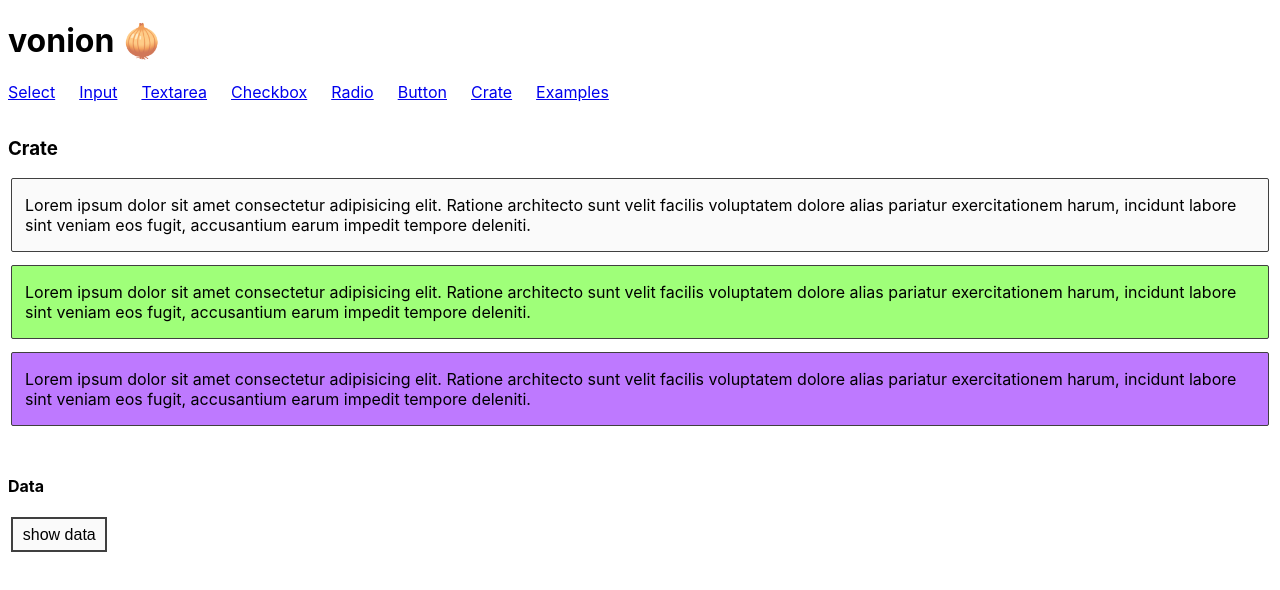
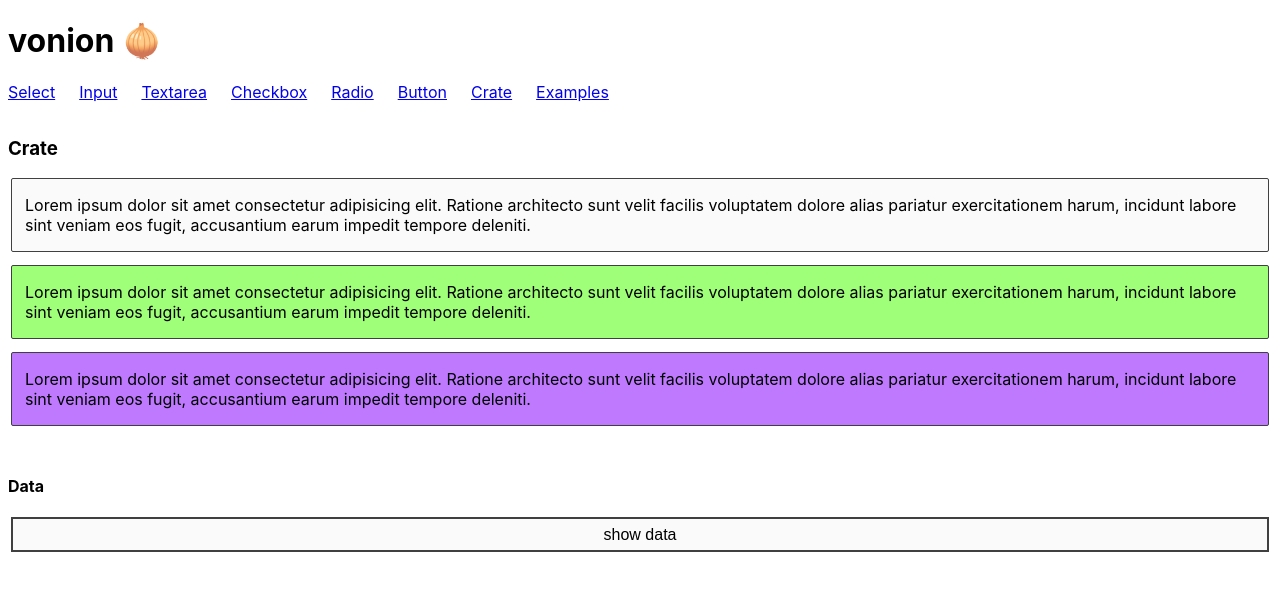
Before and after one commit to anthonkendel/vonion, a Vue app: page /#/crate in a window 1280 px wide. Shown: the top 590 px of the page. Built offline with nearby package versions, Linux system fonts and the light colour scheme.

Commit message:
feat: use flexbox for o-element

```diff
--- a/src/components/checkbox/o-checkbox.vue
+++ b/src/components/checkbox/o-checkbox.vue
@@ -1,5 +1,5 @@
 <template>
-  <o-element>
+  <o-element is-row>
     <input
       class="checkbox"
       v-bind="$attrs"
--- a/src/components/element/o-element.vue
+++ b/src/components/element/o-element.vue
@@ -1,16 +1,27 @@
 <template>
-  <div class="element">
+  <div class="element" :class="{ row: isRow }">
     <slot name="default" />
   </div>
 </template>
 
 <script lang="ts">
 import Vue from 'vue';
-export default Vue.extend({ name: 'OElement' });
+export default Vue.extend({
+  name: 'OElement',
+  props: {
+    isRow: Boolean,
+  },
+});
 </script>
 
 <style lang="scss" scoped>
 .element {
+  display: flex;
+  flex-direction: column;
   margin: 0 0.2rem 0.8rem;
 }
+
+.row {
+  flex-direction: row;
+}
 </style>
--- a/src/components/legend/o-legend.vue
+++ b/src/components/legend/o-legend.vue
@@ -7,7 +7,7 @@
 <script lang="ts">
 import Vue from 'vue';
 export default Vue.extend({
-  name: 'OLegen',
+  name: 'OLegend',
 });
 </script>
 
--- a/src/components/radio/o-radio.vue
+++ b/src/components/radio/o-radio.vue
@@ -1,5 +1,5 @@
 <template>
-  <o-element>
+  <o-element is-row>
     <input
       class="radio"
       v-bind="$attrs"
```
Also changed, not shown: 7 other files (tests, documents, lock files or other folders).
